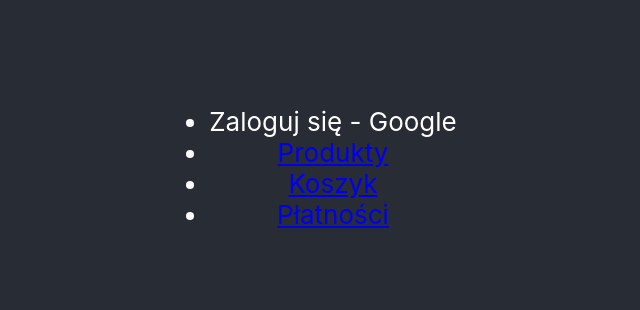
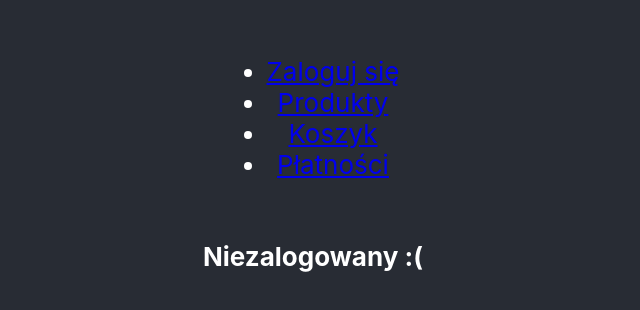
Before and after one commit to KrGaj/ebiznes2022-ex5-frontend, a React (Create React App) app: page / in a window 1280 px wide. Shown: the part 232-542 px from the top of the page, without its empty margins (327-967 px from the left). Built offline with nearby package versions, Linux system fonts and the light colour scheme; no server answers.

Commit message:
Add Google Oauth provider - WIP; Add login page

```diff
--- a/src/App.tsx
+++ b/src/App.tsx
@@ -5,6 +5,8 @@
 import {CartPage} from "./pages/CartPage";
 import {ShopContextProvider} from "./context/ShopContext";
 import {PaymentPage} from "./pages/PaymentPage";
+import {HomePage} from "./pages/HomePage";
+import {LoginPage} from "./pages/LoginPage";
 
 function App() {
   return (
@@ -13,15 +15,17 @@
         <ShopContextProvider>
           <BrowserRouter>
             <ul>
-              <li><Link to={'/login/google'}/>Zaloguj się - Google</li>
-              <li><Link to={'/products'}>Produkty</Link></li>
-              <li><Link to={'/cart'}>Koszyk</Link></li>
-              <li><Link to={'/payments'}>Płatności</Link></li>
+              <li><Link to={'login'}>Zaloguj się</Link></li>
+              <li><Link to={'products'}>Produkty</Link></li>
+              <li><Link to={'cart'}>Koszyk</Link></li>
+              <li><Link to={'payments'}>Płatności</Link></li>
             </ul>
             <Routes>
-              <Route path="/products" element={<ProductsPage />}/>
-              <Route path="/cart" element={<CartPage />}/>
-              <Route path="/payment" element={<PaymentPage />}/>
+              <Route path="login" element={<LoginPage/>} />
+              <Route path="/" element={<HomePage />} />
+              <Route path="products" element={<ProductsPage />} />
+              <Route path="cart" element={<CartPage />} />
+              <Route path="payment" element={<PaymentPage />} />
             </Routes>
           </BrowserRouter>
         </ShopContextProvider>
--- a/src/components/Home.tsx
+++ b/src/components/Home.tsx
@@ -3,6 +3,20 @@
 
 export function HomeComponent() {
     const { loggedIn, logIn, logOut, getLoginStatus } = useContext(ShopContext)
+    getLoginStatus()
 
-
+    if(loggedIn) {
+        return (
+            <div>
+                <h4>Zalogowany :)</h4>
+            </div>
+        )
+    }
+    else {
+        return (
+            <div>
+                <h4>Niezalogowany :(</h4>
+            </div>
+        )
+    }
 }
--- /dev/null
+++ b/src/components/Login.tsx
@@ -0,0 +1,16 @@
+import {Button, Col, Row} from "react-bootstrap";
+import {environment} from "../config/environment";
+
+export function navigateTo(url: string) {
+    window.location.assign(environment.serverURL + url)
+}
+
+export function LoginComponent() {
+    return (
+        <Row>
+            <Col>
+                <Button onClick={ () => {navigateTo("/login/google")} }>Google</Button>
+            </Col>
+        </Row>
+    )
+}
--- /dev/null
+++ b/src/pages/HomePage.tsx
@@ -0,0 +1,12 @@
+import {Container, Row} from "react-bootstrap";
+import {HomeComponent} from "../components/Home";
+
+export const HomePage = () => {
+    return (
+        <Container fluid>
+            <Row>
+                <HomeComponent />
+            </Row>
+        </Container>
+    )
+}
--- /dev/null
+++ b/src/pages/LoginPage.tsx
@@ -0,0 +1,10 @@
+import {Container} from "react-bootstrap";
+import {LoginComponent} from "../components/Login";
+
+export const LoginPage = () => {
+    return (
+        <Container fluid>
+            <LoginComponent />
+        </Container>
+    )
+}
```
